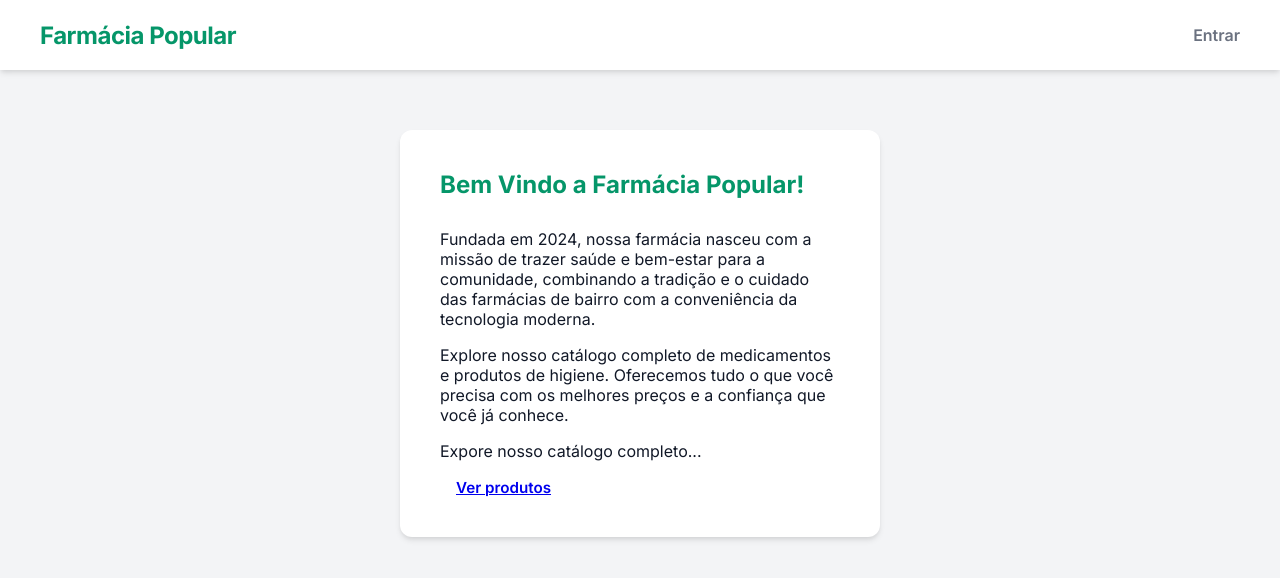
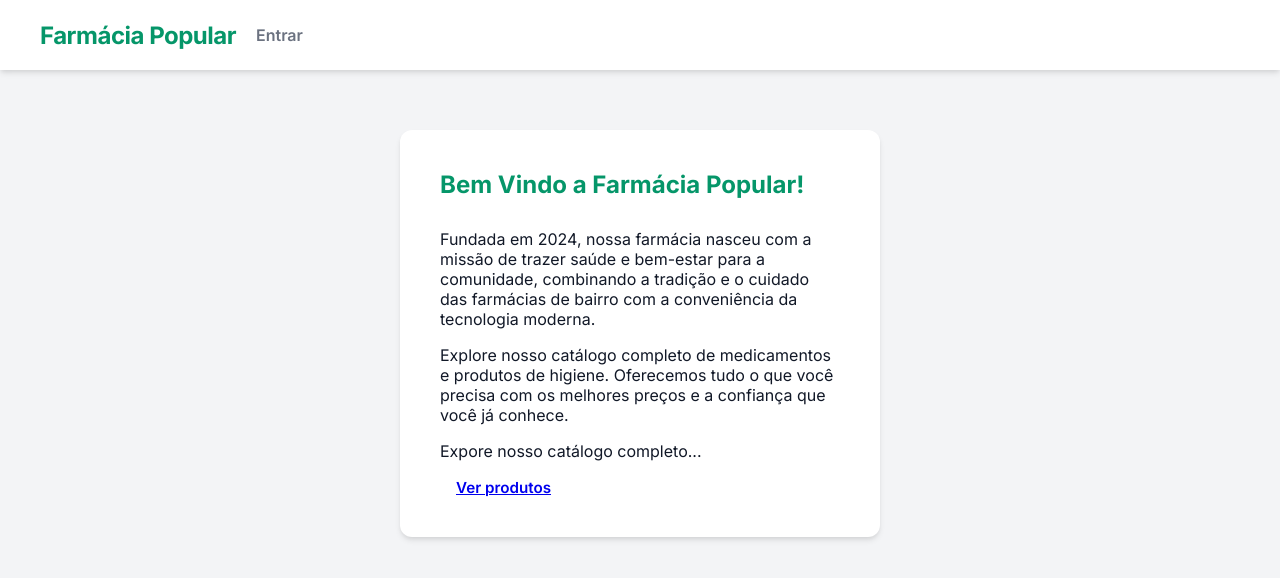
Before and after one commit to Rodrigo007438/farmacia_react_v2, a React (Vite) app: page / in a window 1280 px wide. Shown: the top 578 px of the page. Built offline with nearby package versions, Linux system fonts and the light colour scheme; no server answers.

Commit message:
Update App.css

```diff
--- a/src/App.css
+++ b/src/App.css
@@ -175,7 +175,6 @@ button, .home-cta-button, .header-logout-btn {
   display: flex;
   gap: 10px;
   margin-top: 15px;
-  margin-right: 0;
 }
 
 .admin_botoes button {
@@ -301,3 +300,17 @@ h2#pedidos_titulo {
   padding: 0 20px;
   margin-top: 30px;
 }
+
+.header-nav {
+  display: flex;
+  align-items: center;
+  gap: 15px;
+  flex: 1;
+}
+
+.user-info-group {
+  display: flex;
+  align-items: center;
+  gap: 15px;
+  margin-left: auto;
+}
```
